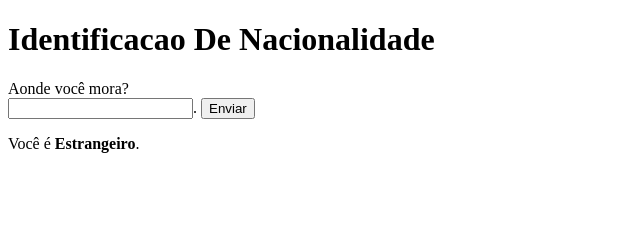
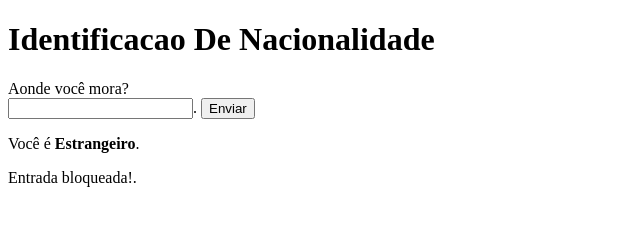
Before and after one commit to DiogoJP202/JavaScript, a plain HTML site: page aula11/ex04.html in a window 1280 px wide. Both pictures are taken after a click on the button "Enviar". Shown: the whole page, without its empty margins (0-640 px from the left). Drawn offline with Linux system fonts and the light colour scheme.

Commit message:
execicio de país

```diff
--- a/aula11/ex04.html
+++ b/aula11/ex04.html
@@ -17,10 +17,13 @@
         var País = window.document.getElementById('país')
         var res = window.document.querySelector('div#resposta')
         function clicar(){
-            if(País != 'Brasil'){
+            var país_do_usuario = (País.value)
+            if(país_do_usuario != 'Brasil'){
                 res.innerHTML = '<p>Você é <strong>Estrangeiro</strong>.</p>'
+                res.innerHTML +=  '<p>Entrada bloqueada!.</p>'
             } else{
                 res.innerHTML = '<p>Você é <strong>Brasileiro</strong>.</p>'
+                res.innerHTML +=  '<p>Pode passar!.</p>'
              }
         }
 
```
